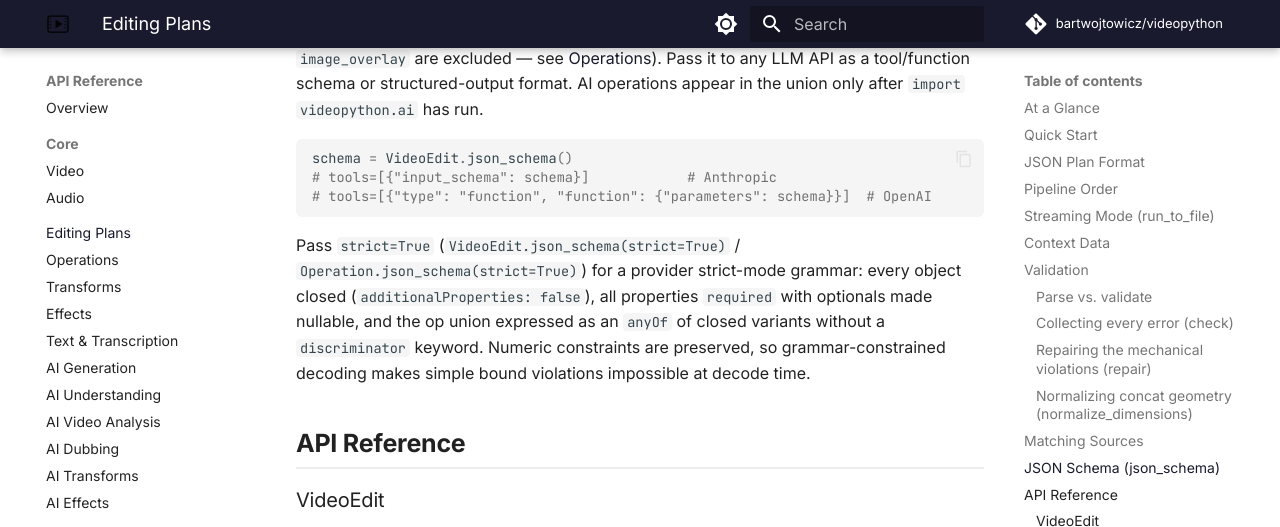
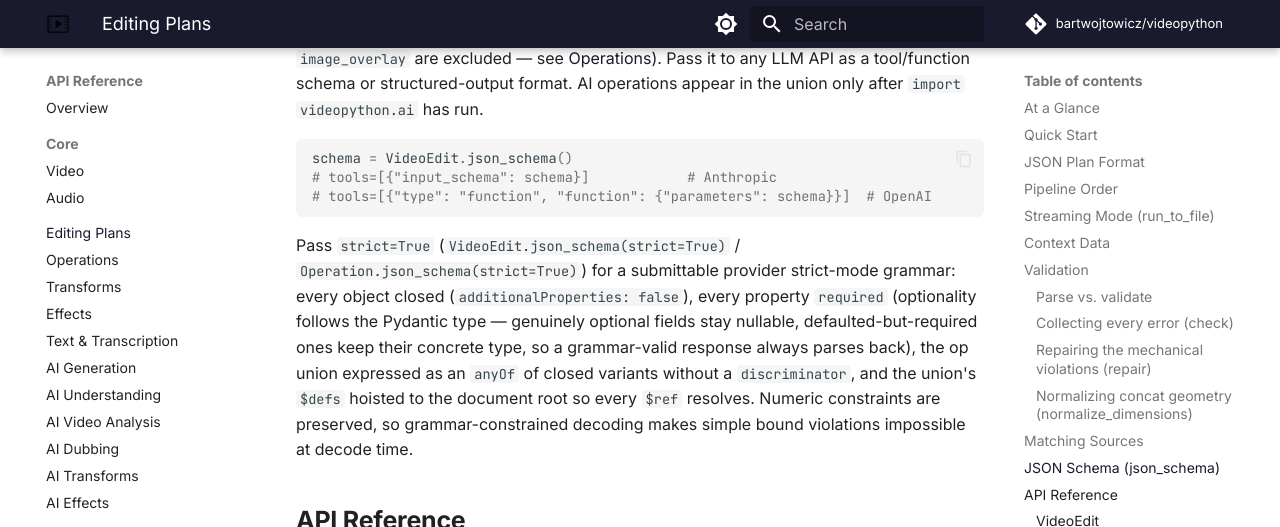
Before and after one commit to BartWojtowicz/videopython, an MkDocs documentation site: the page built from docs/api/editing.md, in a window 1280 px wide and 900 px high, scrolled down 4683 px, cut to the strip 0-527 px from the top of the window. Built offline with MkDocs 1.6.1 and Material for MkDocs 9.7.7, drawn with Linux system fonts in a browser that asks for light colours; comment, search, counter and statistics services are not loaded.

Commit message:
docs(editing): correct strict-schema and refine-loop prose
- Strict schema: drop the stale "optionals made nullable" wording (that was
  the pre-fix behavior). Optionality now follows the Pydantic type, the grammar
  is submittable, and the union $defs are hoisted to the document root.
- Refine loop: the bare repair -> normalize -> check loop is non-raising
  except repair()'s one segment-end-past-source case; note clamp_segment_end=True
  to keep it raise-free.

````diff
--- a/docs/api/editing.md
+++ b/docs/api/editing.md
@@ -206,12 +206,15 @@ schema = VideoEdit.json_schema()
 ```
 
 Pass `strict=True` (`VideoEdit.json_schema(strict=True)` /
-`Operation.json_schema(strict=True)`) for a provider strict-mode grammar:
-every object closed (`additionalProperties: false`), all properties
-`required` with optionals made nullable, and the op union expressed as an
-`anyOf` of closed variants without a `discriminator` keyword. Numeric
-constraints are preserved, so grammar-constrained decoding makes simple
-bound violations impossible at decode time.
+`Operation.json_schema(strict=True)`) for a submittable provider strict-mode
+grammar: every object closed (`additionalProperties: false`), every property
+`required` (optionality follows the Pydantic type — genuinely optional fields
+stay nullable, defaulted-but-required ones keep their concrete type, so a
+grammar-valid response always parses back), the op union expressed as an
+`anyOf` of closed variants without a `discriminator`, and the union's `$defs`
+hoisted to the document root so every `$ref` resolves. Numeric constraints are
+preserved, so grammar-constrained decoding makes simple bound violations
+impossible at decode time.
 
 ## API Reference
 
````
Also changed, not shown: docs/guides/llm-integration.md (+12 -5 lines).
